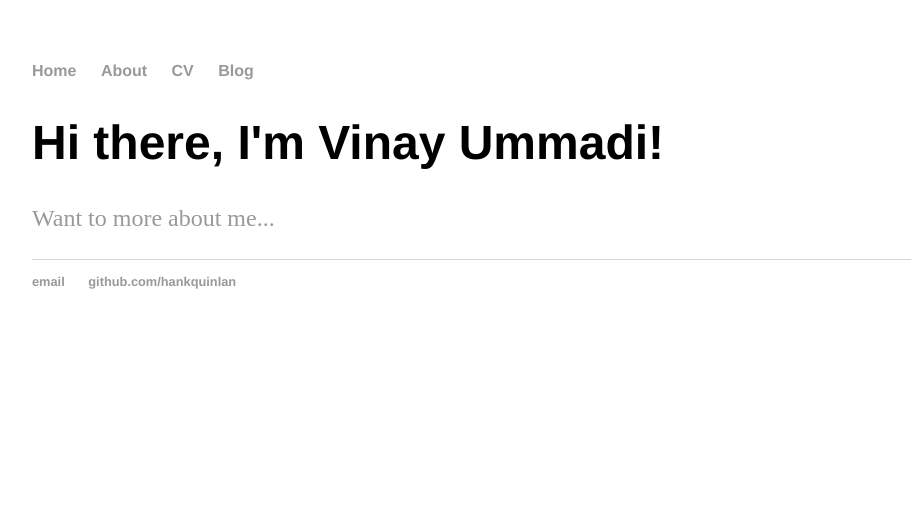
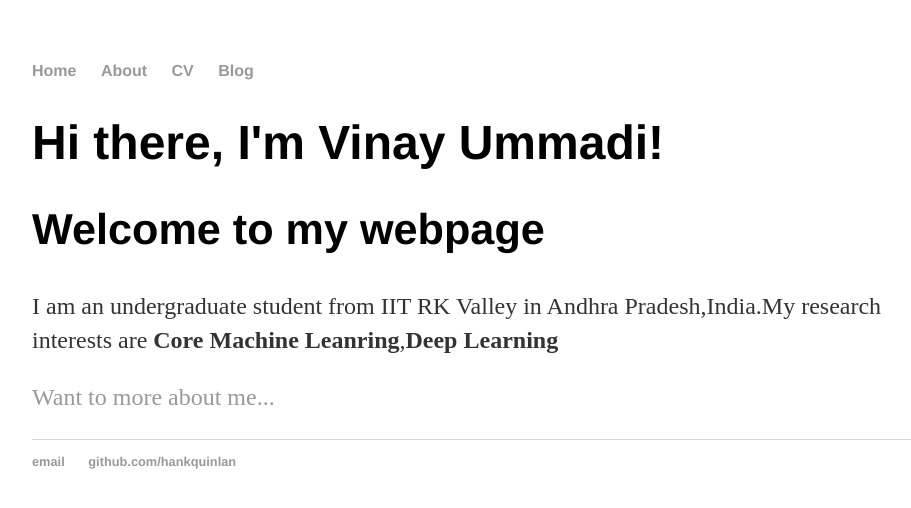
Before and after one commit to ummadiviany/ummadiviany.github.io, a Jekyll site: the page built from index.html, in a window 1280 px wide. Shown: the top 508 px of the page, without its empty margins (160-1071 px from the left). Built offline with Jekyll 4.4.1, drawn with Linux system fonts in a browser that asks for light colours.

Commit message:
Update index.html

```diff
--- a/index.html
+++ b/index.html
@@ -3,7 +3,9 @@ layout: default
 title: VINAY UMMADI's, Portfolio
 ---
 
-		<div class="blurb">
+		<div class="intro">
 			<h1>Hi there, I'm Vinay Ummadi!</h1>
+			<h2>Welcome to my webpage</h2>
+			<p>I am an undergraduate student from IIT RK Valley in Andhra Pradesh,India.My research interests are <b>Core Machine Leanring</b>,<b>Deep Learning</b> </p>
 			<p><a href="/about">Want to more about me...</a></p>
 		</div>
```
